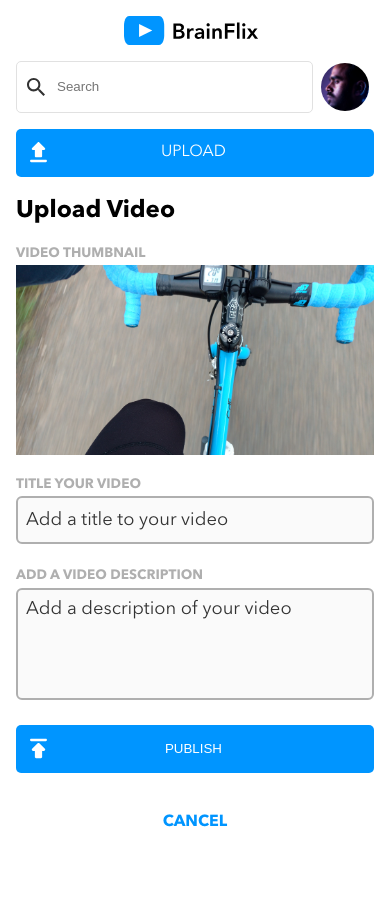
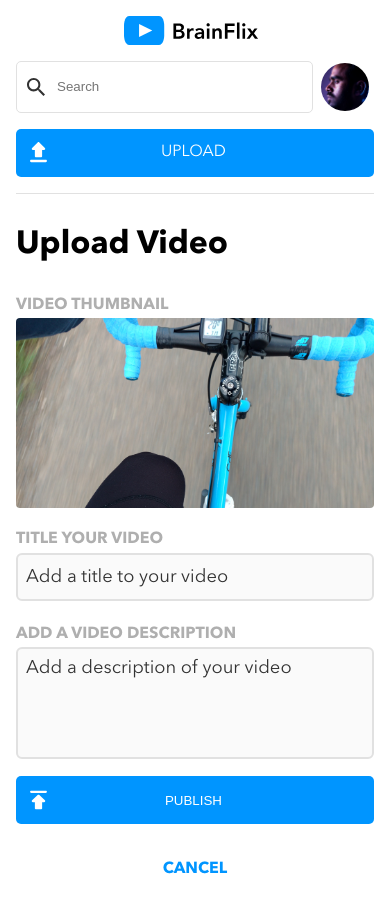
Before and after one commit to QurayshSaif/BrainFlix, a React (Create React App) app: page /upload in a window 390 px wide. Before the commit the page ends 880 px from the top, so only its background shows below. Built offline with nearby package versions, Linux system fonts and the light colour scheme.

Commit message:
added styling for tablet and desktop in uploadFrom

```diff
--- a/src/components/UploadForm/UploadForm.jsx
+++ b/src/components/UploadForm/UploadForm.jsx
@@ -19,13 +19,14 @@ export default function UploadForm() {
         </div>
         <form className="upload-form__form">
           <div class="upload-form__input-container">
-            <label className="upload-form__input-label" for="name">
+            <label className="upload-form__input-label" for="title">
               TITLE YOUR VIDEO
             </label>
             <input
               className="upload-form__input-text upload-form__input-text--name"
               type="text"
-              id="name"
+              name="title"
+              id="title"
               placeholder="Add a title to your video"
             />
           </div>
@@ -41,13 +42,17 @@ export default function UploadForm() {
               placeholder="Add a description of your video"
             ></textarea>
           </div>
+        </form>
+      </div>
+      <div className="upload-form__btn-container">
+        <Link className="upload-form__link upload-form__link--publish" to="/">
           <button className="upload-form__btn-submit" type="submit">
             <Button text="PUBLISH" img={Publish} />
           </button>
-          <Link className="upload-form__link" to="/">
-            <div className="upload-form__cancel">CANCEL</div>
-          </Link>
-        </form>
+        </Link>
+        <Link className="upload-form__link" to="/">
+          <div className="upload-form__cancel">CANCEL</div>
+        </Link>
       </div>
     </section>
   );
--- a/src/components/UploadForm/UploadForm.scss
+++ b/src/components/UploadForm/UploadForm.scss
@@ -5,13 +5,32 @@
 .upload-form {
   // margin: auto 1rem auto auto;
   margin: 1rem;
+  border-top: 1px solid $brainFlix-mercury;
 
   @include tablet {
-    margin: 1rem;
+    margin: 2rem;
+    margin-top: 0;
   }
 
   @include desktop {
-    margin-left: 5rem;
+    margin-left: 1rem;
+  }
+
+  &__title {
+    margin: 2rem 0;
+    font-size: 2rem;
+
+    @include tablet {
+      border-bottom: 1px solid $brainFlix-mercury;
+      padding-bottom: 1.5rem;
+    }
+  }
+
+  &__form-container {
+    @include desktop {
+      display: flex;
+      gap: 2rem;
+    }
   }
 
   &__primary-container {
@@ -24,10 +43,23 @@
 
   &__img-container {
     margin-bottom: 1rem;
+
+    @include desktop {
+      width: 35%;
+    }
   }
 
   &__image {
     width: 100%;
+    border-radius: 0.25rem;
+
+    @include tablet {
+      width: 50%;
+    }
+
+    @include desktop {
+      width: 100%;
+    }
   }
 
   &__form {
@@ -35,6 +67,10 @@
     align-items: flex-start;
     flex-direction: column;
     gap: 0.5rem;
+
+    @include desktop {
+      width: 65%;
+    }
   }
 
   &__input-container {
@@ -45,7 +81,6 @@
   &__input-label {
     display: block;
     margin-bottom: 0.2rem;
-    font-size: 0.85rem;
     color: $brainFlix-silver;
     font-weight: 700;
   }
@@ -54,11 +89,15 @@
     box-sizing: border-box;
     padding: 0.5rem;
     border-radius: 6px;
-    border: 2px solid $brainFlix-silver;
+    border: 2px solid $brainFlix-mercury;
     font-size: 1.15rem;
     width: 100%;
     font-family: Avenir;
     background-color: $brainFlix-alabaster;
+
+    @include tablet {
+      padding: 1rem;
+    }
 
     &--name {
       height: 3rem;
@@ -78,6 +117,18 @@
     }
   }
 
+  &__btn-container {
+    width: 100%;
+
+    @include tablet {
+      display: flex;
+      align-items: center;
+      justify-content: flex-end;
+      border-top: 1px solid $brainFlix-mercury;
+      padding-top: 1rem;
+    }
+  }
+
   &__btn-submit {
     padding: 0;
     border: none;
@@ -89,11 +140,24 @@
   &__link {
     text-decoration: none;
     margin: 0 auto;
+
+    @include tablet {
+      margin: 0;
+
+      &--publish {
+        order: 1;
+      }
+    }
   }
 
   &__cancel {
     color: $brainFlix-blue;
     font-weight: 700;
     margin: 2rem auto;
+    text-align: center;
+    @include tablet {
+      margin-right: 5rem;
+      padding-bottom: 0.6rem;
+    }
   }
 }
--- a/src/pages/HomePage/HomePage.jsx
+++ b/src/pages/HomePage/HomePage.jsx
@@ -20,6 +20,7 @@ function HomePage() {
     //set this particular usestate with the selected object
     // if no object is found, it will response with {}
     setActiveVideo(selectedVideo);
+    window.scrollTo(0, 0);
   };
   return (
     <>
--- a/src/pages/UploadPage/UploadPage.scss
+++ b/src/pages/UploadPage/UploadPage.scss
@@ -0,0 +1,21 @@
+@use "../../styles/partials/fonts" as *;
+@use "../../styles/partials/mixins.scss" as *;
+@use "../../styles/partials/variables" as *;
+
+body {
+  font-family: "Avenir", Arial, Helvetica, sans-serif;
+  margin: 0;
+  @include desktop {
+    max-width: 80rem;
+    margin: 0 auto;
+  }
+}
+
+h1,
+h2 {
+  font-weight: 700;
+}
+
+p {
+  line-height: 1.5rem;
+}
```
